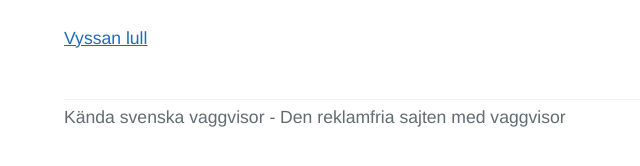
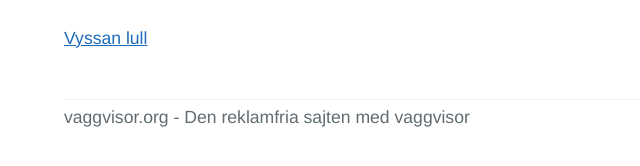
Before and after one commit to cybear/vaggvisor.org, a Jekyll site: the page built from index.md, in a window 1280 px wide. Shown: the part 680-846 px from the top of the page, without its empty margins (160-800 px from the left). Built offline with Jekyll 4.4.1, drawn with Linux system fonts in a browser that asks for light colours.

Commit message:
update tagline

```diff
--- a/_layouts/default.html
+++ b/_layouts/default.html
@@ -35,7 +35,7 @@ code { font-family: "Helvetica Neue", Helvetica, Arial, sans-serif; }
       {{ content }}
 
       <footer class="site-footer">
-        {{ page.title }} - {{ site.description | default: site.github.project_tagline }}
+        vaggvisor.org - {{ site.description | default: site.github.project_tagline }}
       </footer>
     </section>
 
```
